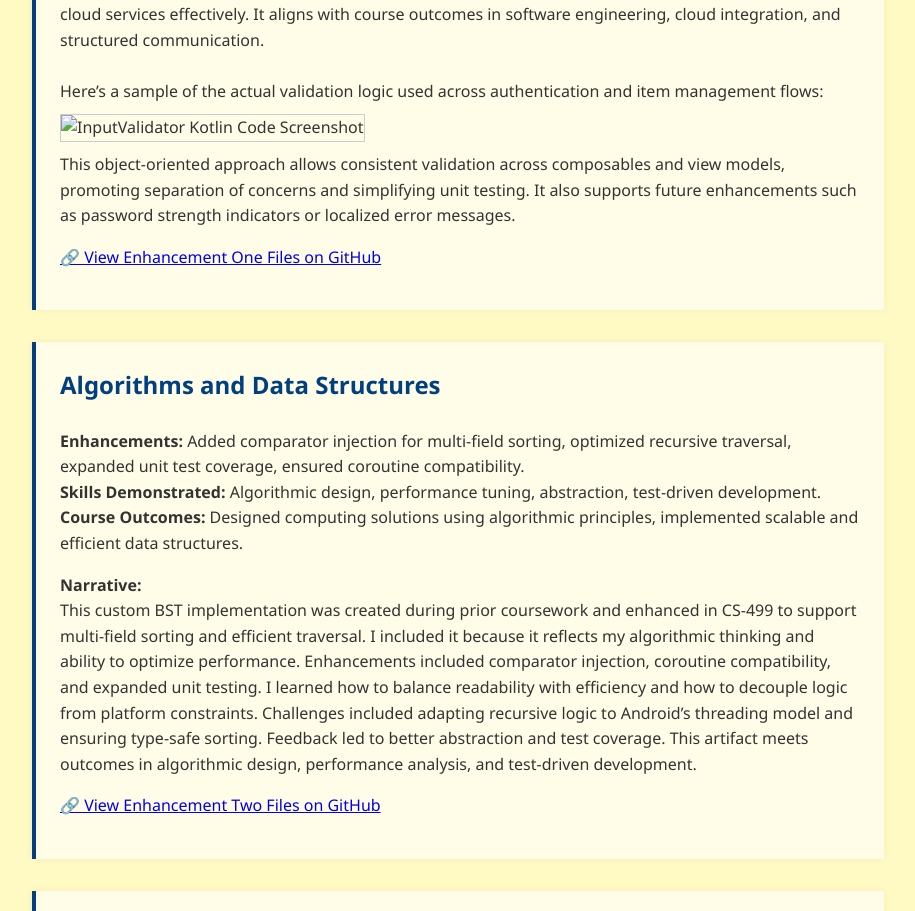
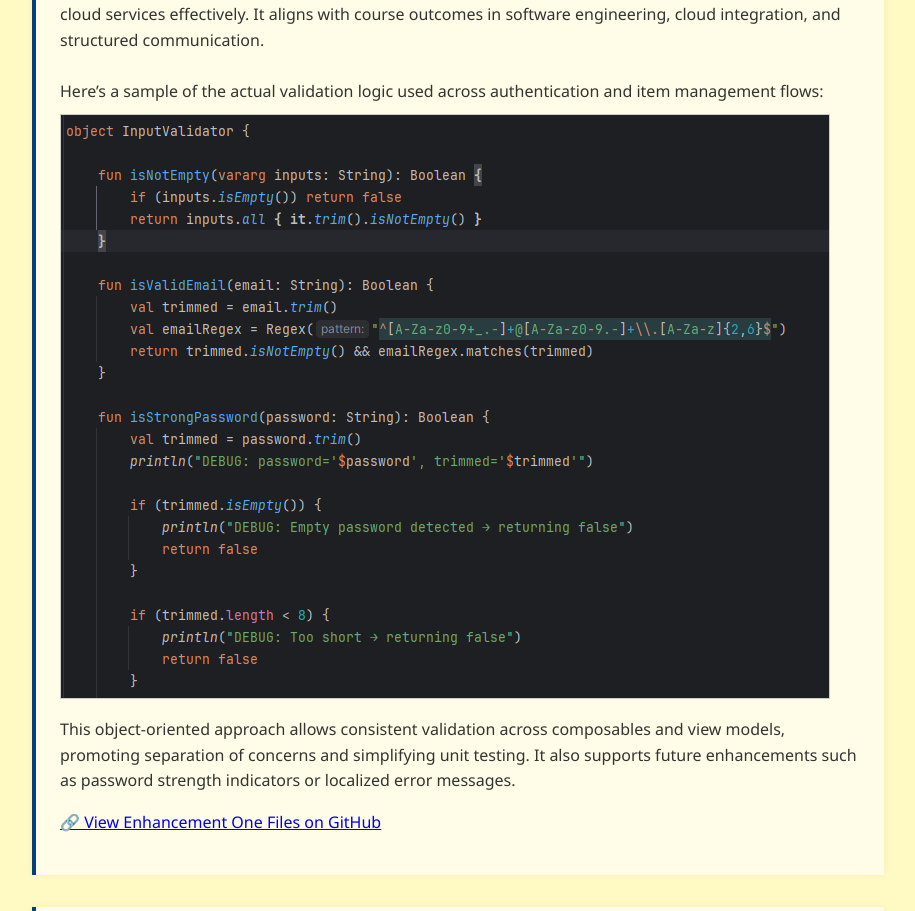
Before and after one commit to S10man33/CS-499-Capstone, a plain HTML site: page index.html in a window 1280 px wide. Shown: the part 3328-4239 px from the top of the page, without its empty margins (182-1097 px from the left). Drawn offline with Linux system fonts and the light colour scheme.

Commit message:
updated index.html

```diff
--- a/index.html
+++ b/index.html
@@ -87,7 +87,7 @@
                     Challenges included resolving Gradle build errors related to dependency mismatches and designing a flexible validation system that could be extended without modifying core logic. Through iterative code reviews, I refined my approach to UI modularization and improved testability using MockK and JUnit. This artifact demonstrates my ability to refactor legacy code, apply scalable design principles, and integrate cloud services effectively. It aligns with course outcomes in software engineering, cloud integration, and structured communication.<br /><br />
 
                     Here’s a sample of the actual validation logic used across authentication and item management flows:<br />
-                    <img src="main/Snippet1.png" alt="InputValidator Kotlin Code Screenshot" style="max-width:100%; height:auto; border:1px solid #ccc; margin-top:10px; margin-bottom:10px;" /><br />
+                    <img src="Snippet1.png" alt="InputValidator Kotlin Code Screenshot" style="max-width:100%; height:auto; border:1px solid #ccc; margin-top:10px; margin-bottom:10px;" /><br />
 
                     This object-oriented approach allows consistent validation across composables and view models, promoting separation of concerns and simplifying unit testing. It also supports future enhancements such as password strength indicators or localized error messages.
                 </p>
```
